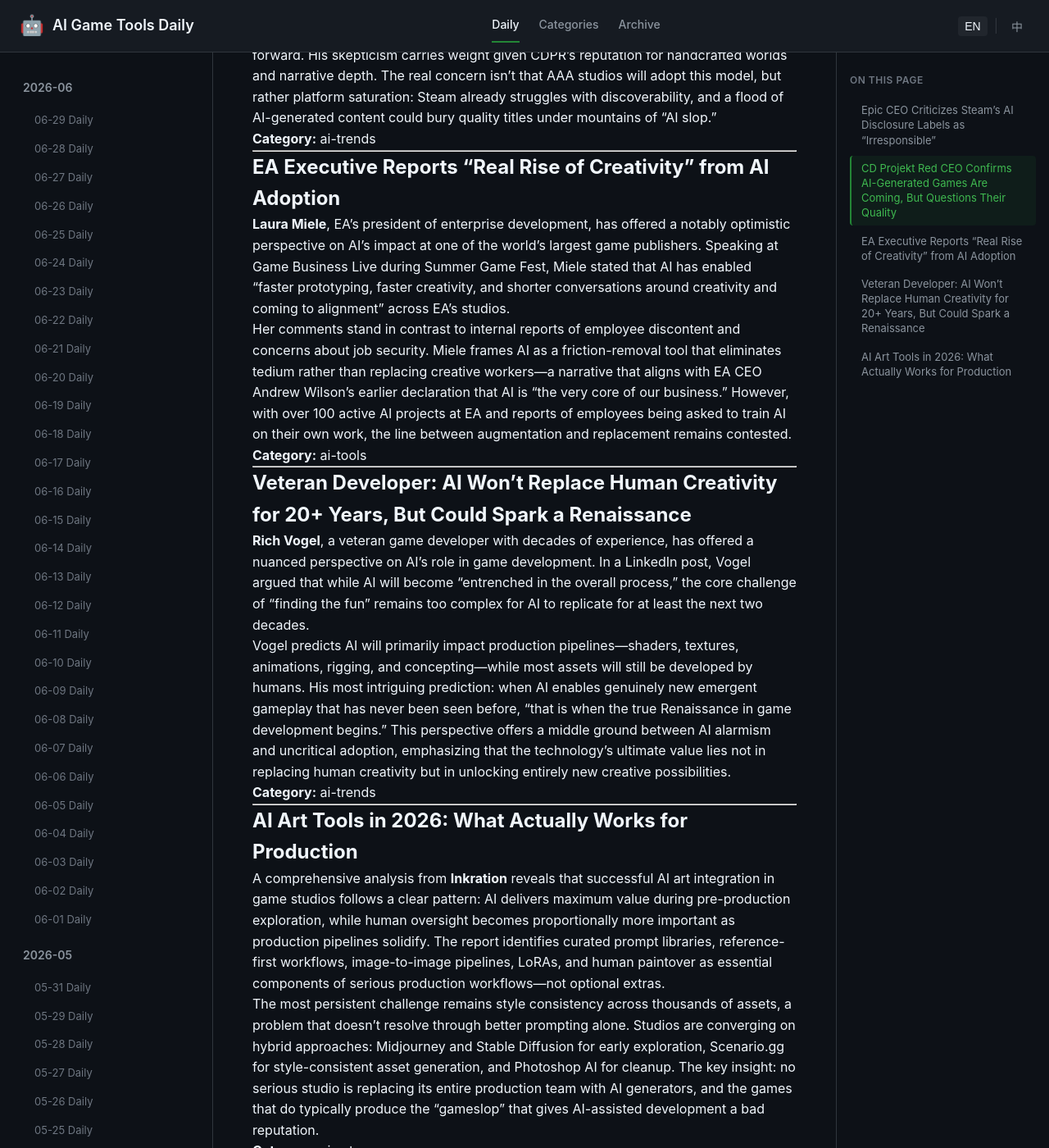
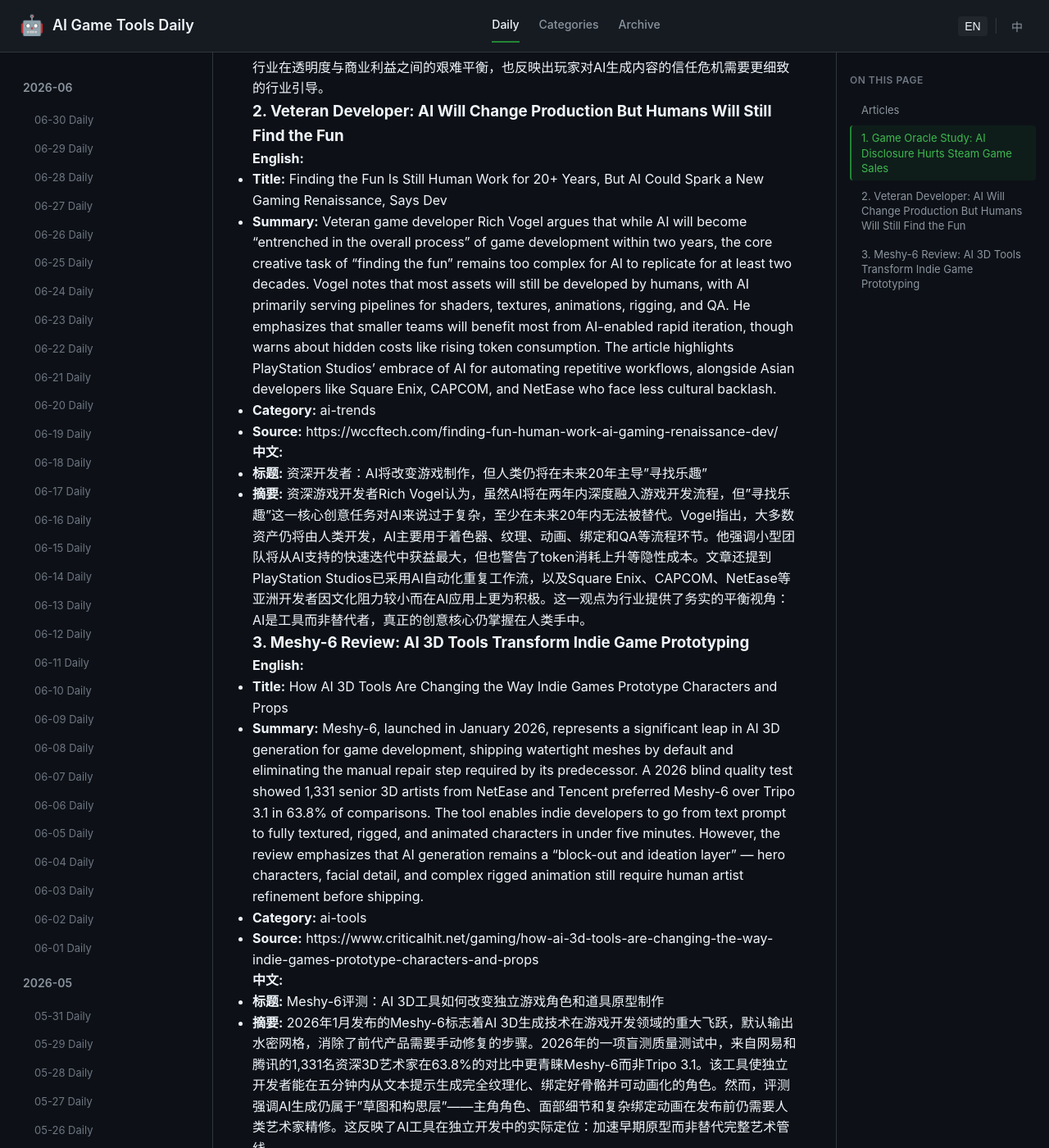
Before and after one commit to sionsychen/ai-game-tools-daily, a Jekyll site: the page built from index.html, in a window 1280 px wide and 1400 px high, scrolled down 877 px. Shown: the whole window at 82% size. Built offline with Jekyll 4.4.1, drawn with Linux system fonts in a browser that asks for light colours; some of the changed text lies outside the part shown.

Commit message:
Publish daily: 2026-06-30

```diff
--- /dev/null
+++ b/_posts/2026-06-30-daily.md
@@ -0,0 +1,47 @@
+---
+layout: daily
+---
+
+# AI Game Tools Daily - 2026-06-30
+
+## Articles
+
+### 1. Game Oracle Study: AI Disclosure Hurts Steam Game Sales
+
+**English:**
+- **Title:** New Game Development Research Reveals AI Impact on Game Developers, Steam Disclosure Concerns
+- **Summary:** A comprehensive study by analytics firm Game Oracle reveals that games disclosing AI-generated content on Steam receive approximately 53% fewer user reviews and suffer 40-60% sales declines for established studios. The research highlights a significant "AI stigma" among consumers, where transparency about AI use paradoxically reduces player engagement. Epic Games CEO Tim Sweeney criticized Valve's mandatory disclosure policy, arguing it discourages developers from adopting productivity-enhancing AI tools. The findings suggest that while AI continues to serve as a useful production tool, consumer attitudes toward AI-generated content remain a major barrier to commercial success.
+- **Category:** ai-trends
+- **Source:** https://www.itechpost.com/articles/236494/20260629/new-game-development-research-reveals-ai-impact-game-developers-steam-disclosure-concerns.htm
+
+**中文:**
+- **标题:** 新研究揭示AI对游戏开发者的影响：Steam披露要求损害游戏销量
+- **摘要:** 分析公司Game Oracle的一项综合研究显示，在Steam上披露AI生成内容的游戏获得的用户评论减少了约53%，知名工作室的销量下降40-60%。该研究揭示了消费者中存在显著的"AI污名"——对AI使用的透明度反而降低了玩家参与度。Epic Games CEO Tim Sweeney批评Valve的强制披露政策，认为这会阻碍开发者采用提高生产力的AI工具。研究发现，虽然AI仍是实用的生产工具，但消费者对AI生成内容的态度仍是商业成功的主要障碍。这一矛盾凸显了行业在透明度与商业利益之间的艰难平衡，也反映出玩家对AI生成内容的信任危机需要更细致的行业引导。
+
+### 2. Veteran Developer: AI Will Change Production But Humans Will Still Find the Fun
+
+**English:**
+- **Title:** Finding the Fun Is Still Human Work for 20+ Years, But AI Could Spark a New Gaming Renaissance, Says Dev
+- **Summary:** Veteran game developer Rich Vogel argues that while AI will become "entrenched in the overall process" of game development within two years, the core creative task of "finding the fun" remains too complex for AI to replicate for at least two decades. Vogel notes that most assets will still be developed by humans, with AI primarily serving pipelines for shaders, textures, animations, rigging, and QA. He emphasizes that smaller teams will benefit most from AI-enabled rapid iteration, though warns about hidden costs like rising token consumption. The article highlights PlayStation Studios' embrace of AI for automating repetitive workflows, alongside Asian developers like Square Enix, CAPCOM, and NetEase who face less cultural backlash.
+- **Category:** ai-trends
+- **Source:** https://wccftech.com/finding-fun-human-work-ai-gaming-renaissance-dev/
+
+**中文:**
+- **标题:** 资深开发者：AI将改变游戏制作，但人类仍将在未来20年主导"寻找乐趣"
+- **摘要:** 资深游戏开发者Rich Vogel认为，虽然AI将在两年内深度融入游戏开发流程，但"寻找乐趣"这一核心创意任务对AI来说过于复杂，至少在未来20年内无法被替代。Vogel指出，大多数资产仍将由人类开发，AI主要用于着色器、纹理、动画、绑定和QA等流程环节。他强调小型团队将从AI支持的快速迭代中获益最大，但也警告了token消耗上升等隐性成本。文章还提到PlayStation Studios已采用AI自动化重复工作流，以及Square Enix、CAPCOM、NetEase等亚洲开发者因文化阻力较小而在AI应用上更为积极。这一观点为行业提供了务实的平衡视角：AI是工具而非替代者，真正的创意核心仍掌握在人类手中。
+
+### 3. Meshy-6 Review: AI 3D Tools Transform Indie Game Prototyping
+
+**English:**
+- **Title:** How AI 3D Tools Are Changing the Way Indie Games Prototype Characters and Props
+- **Summary:** Meshy-6, launched in January 2026, represents a significant leap in AI 3D generation for game development, shipping watertight meshes by default and eliminating the manual repair step required by its predecessor. A 2026 blind quality test showed 1,331 senior 3D artists from NetEase and Tencent preferred Meshy-6 over Tripo 3.1 in 63.8% of comparisons. The tool enables indie developers to go from text prompt to fully textured, rigged, and animated characters in under five minutes. However, the review emphasizes that AI generation remains a "block-out and ideation layer" — hero characters, facial detail, and complex rigged animation still require human artist refinement before shipping.
+- **Category:** ai-tools
+- **Source:** https://www.criticalhit.net/gaming/how-ai-3d-tools-are-changing-the-way-indie-games-prototype-characters-and-props
+
+**中文:**
+- **标题:** Meshy-6评测：AI 3D工具如何改变独立游戏角色和道具原型制作
+- **摘要:** 2026年1月发布的Meshy-6标志着AI 3D生成技术在游戏开发领域的重大飞跃，默认输出水密网格，消除了前代产品需要手动修复的步骤。2026年的一项盲测质量测试中，来自网易和腾讯的1,331名资深3D艺术家在63.8%的对比中更青睐Meshy-6而非Tripo 3.1。该工具使独立开发者能在五分钟内从文本提示生成完全纹理化、绑定好骨骼并可动画化的角色。然而，评测强调AI生成仍属于"草图和构思层"——主角角色、面部细节和复杂绑定动画在发布前仍需要人类艺术家精修。这反映了AI工具在独立开发中的实际定位：加速早期原型而非替代完整艺术管线。
+
+---
+
+*Generated by AI Game Tools Daily ⚡*
```
Also changed, not shown: _data/used_urls.json (line endings or trailing spaces).
